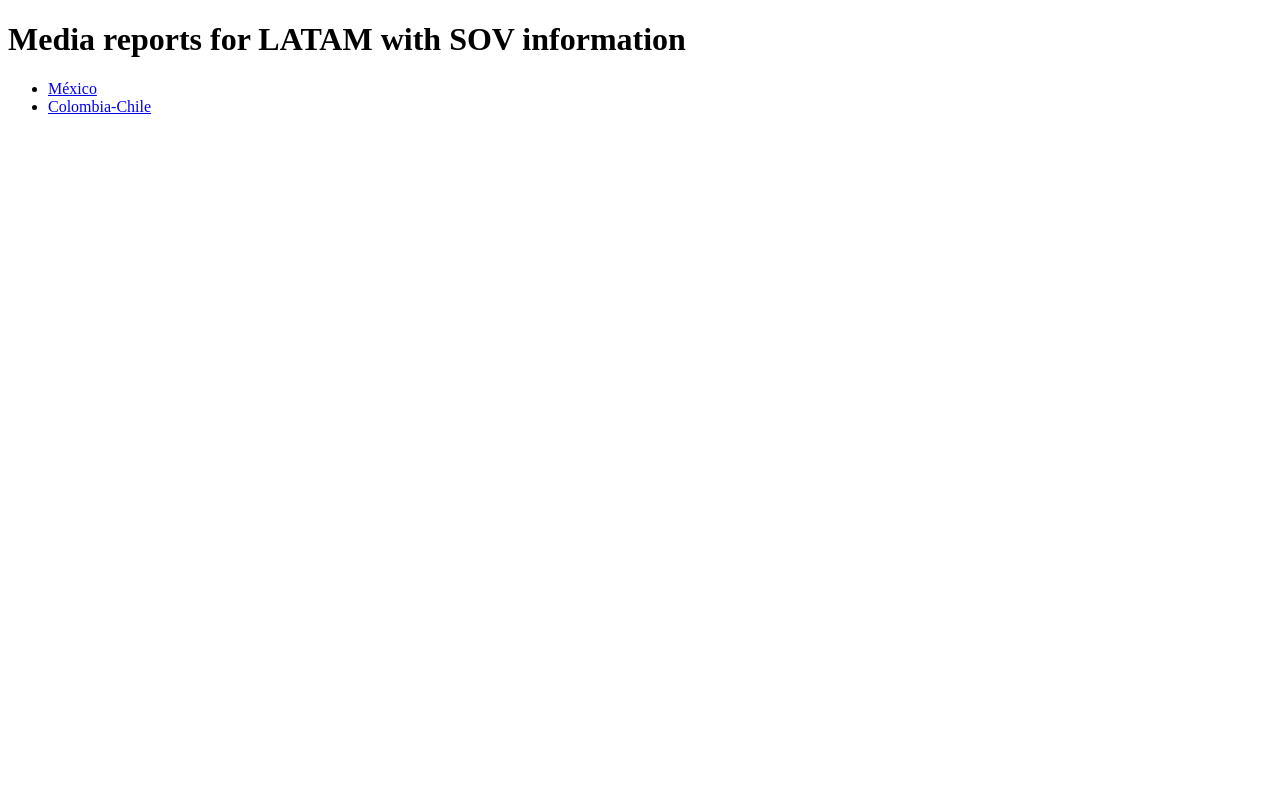
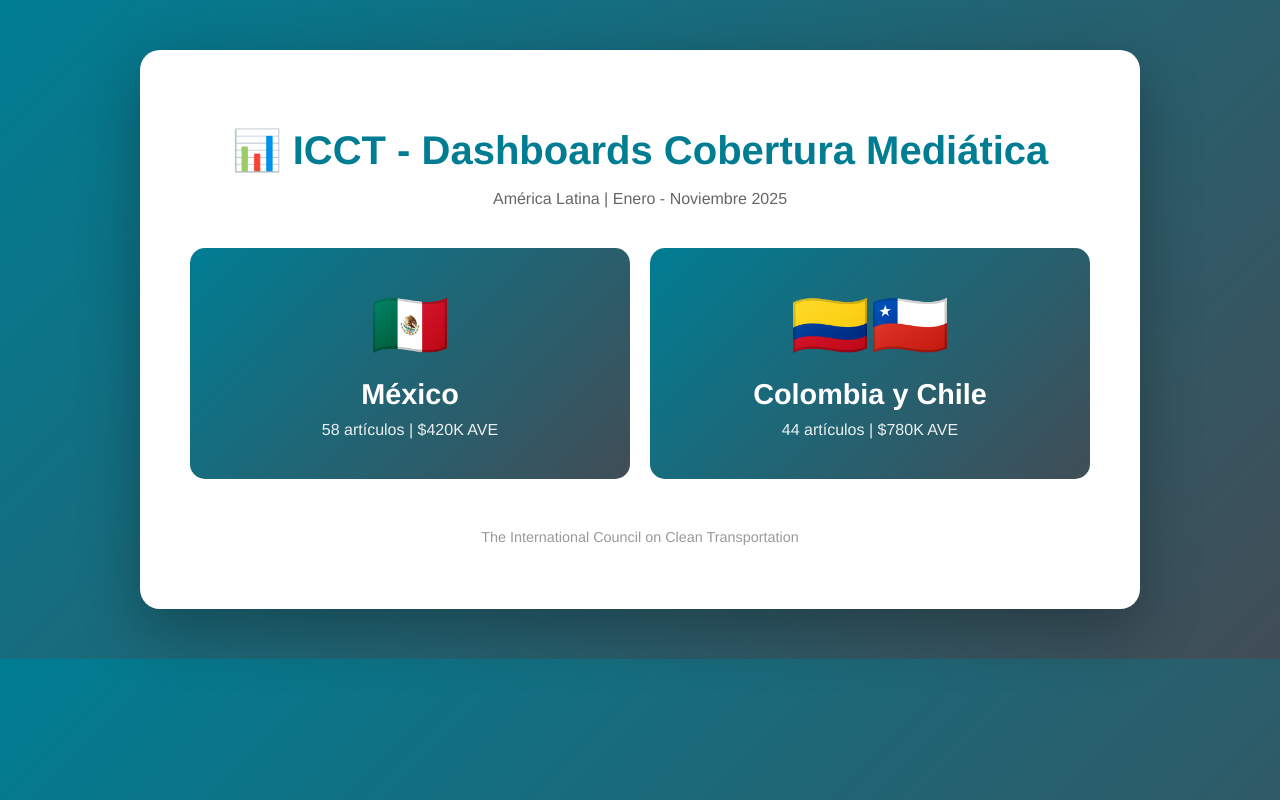
Before and after one commit to Dpinoq/THEICCT-dashboards, a plain HTML site: page index.html in a window 1280 px wide. Drawn offline with Linux system fonts and the light colour scheme.

Commit message:
Update index.html

```diff
--- a/index.html
+++ b/index.html
@@ -3,13 +3,89 @@
 <head>
     <meta charset="UTF-8">
     <meta name="viewport" content="width=device-width, initial-scale=1.0">
-    <title>LATAM SOV Dashboards</title>
+    <title>ICCT - Dashboards Cobertura Mediática LATAM</title>
+    <style>
+        body {
+            font-family: 'Helvetica Neue', Arial, sans-serif;
+            background: linear-gradient(135deg, #007D93 0%, #414D56 100%);
+            padding: 50px 20px;
+            margin: 0;
+        }
+        .container {
+            max-width: 900px;
+            margin: 0 auto;
+            background: white;
+            border-radius: 20px;
+            padding: 50px;
+            box-shadow: 0 20px 60px rgba(0,0,0,0.3);
+        }
+        h1 {
+            color: #007D93;
+            text-align: center;
+            font-size: 2.5em;
+            margin-bottom: 10px;
+        }
+        .subtitle {
+            text-align: center;
+            color: #666;
+            margin-bottom: 40px;
+        }
+        .dashboard-grid {
+            display: grid;
+            grid-template-columns: repeat(auto-fit, minmax(300px, 1fr));
+            gap: 20px;
+            margin-top: 30px;
+        }
+        .dashboard-card {
+            background: linear-gradient(135deg, #007D93 0%, #414D56 100%);
+            color: white;
+            padding: 40px;
+            border-radius: 15px;
+            text-align: center;
+            text-decoration: none;
+            transition: transform 0.3s, box-shadow 0.3s;
+        }
+        .dashboard-card:hover {
+            transform: translateY(-5px);
+            box-shadow: 0 10px 30px rgba(0, 125, 147, 0.5);
+        }
+        .dashboard-card h3 {
+            margin: 0 0 10px 0;
+            font-size: 1.8em;
+        }
+        .dashboard-card p {
+            margin: 0;
+            opacity: 0.9;
+            font-size: 1em;
+        }
+        .flag {
+            font-size: 4em;
+            margin-bottom: 15px;
+        }
+    </style>
 </head>
 <body>
-    <h1>Media reports for LATAM with SOV information</h1>
-    <ul>
-        <li><a href="Mexico.html">México</a></li>
-        <li><a href="Colombia-Chile.html">Colombia-Chile</a></li>
-    </ul>
+    <div class="container">
+        <h1>📊 ICCT - Dashboards Cobertura Mediática</h1>
+        <p class="subtitle">América Latina | Enero - Noviembre 2025</p>
+
+        <div class="dashboard-grid">
+            <a href="mexico.html" class="dashboard-card">
+                <div class="flag">🇲🇽</div>
+                <h3>México</h3>
+                <p>58 artículos | $420K AVE</p>
+            </a>
+
+            <a href="colombia-chile.html" class="dashboard-card">
+                <div class="flag">🇨🇴🇨🇱</div>
+                <h3>Colombia y Chile</h3>
+                <p>44 artículos | $780K AVE</p>
+            </a>
+        </div>
+
+        <p style="text-align: center; margin-top: 50px; color: #999; font-size: 0.9em;">
+            The International Council on Clean Transportation
+        </p>
+    </div>
 </body>
 </html>
```
